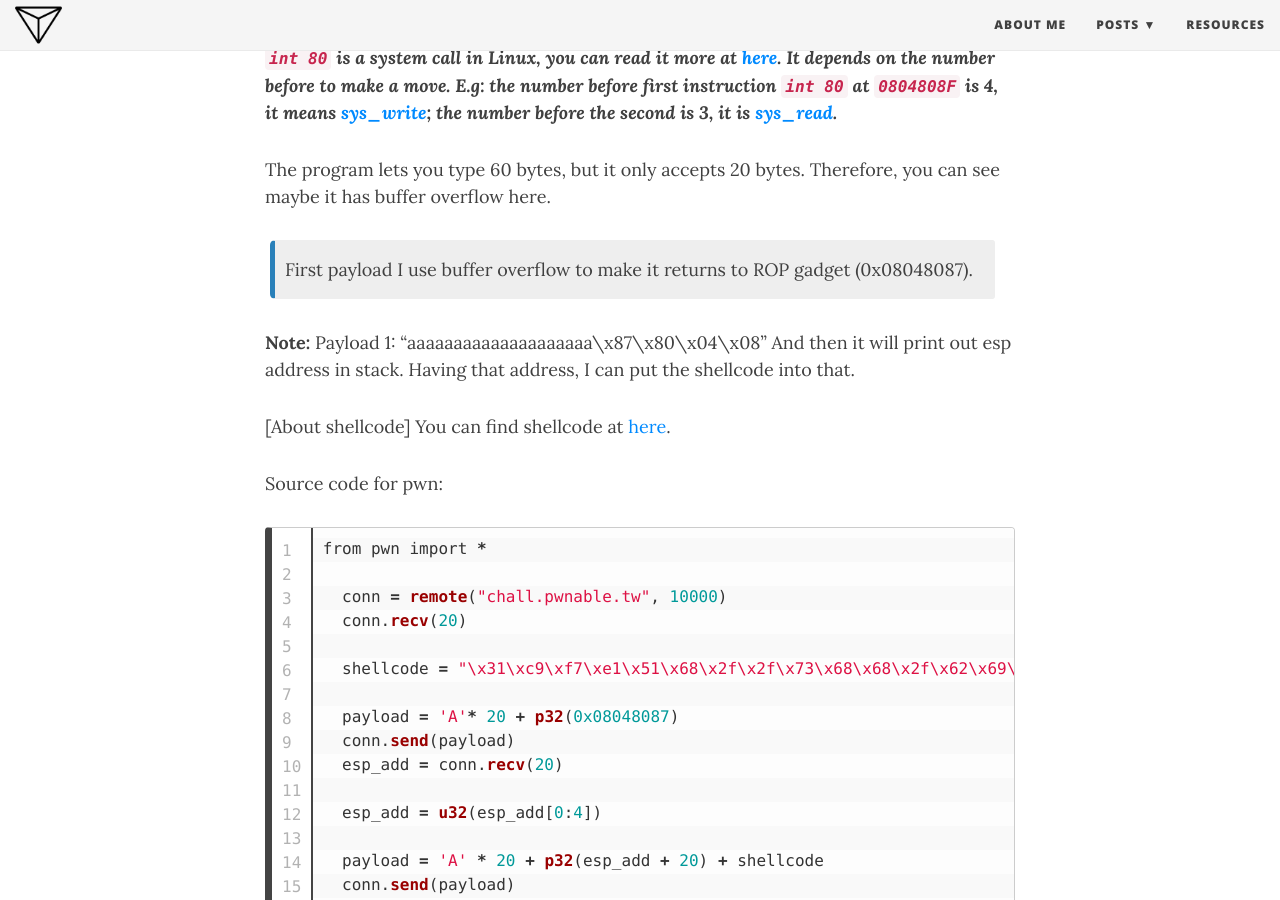
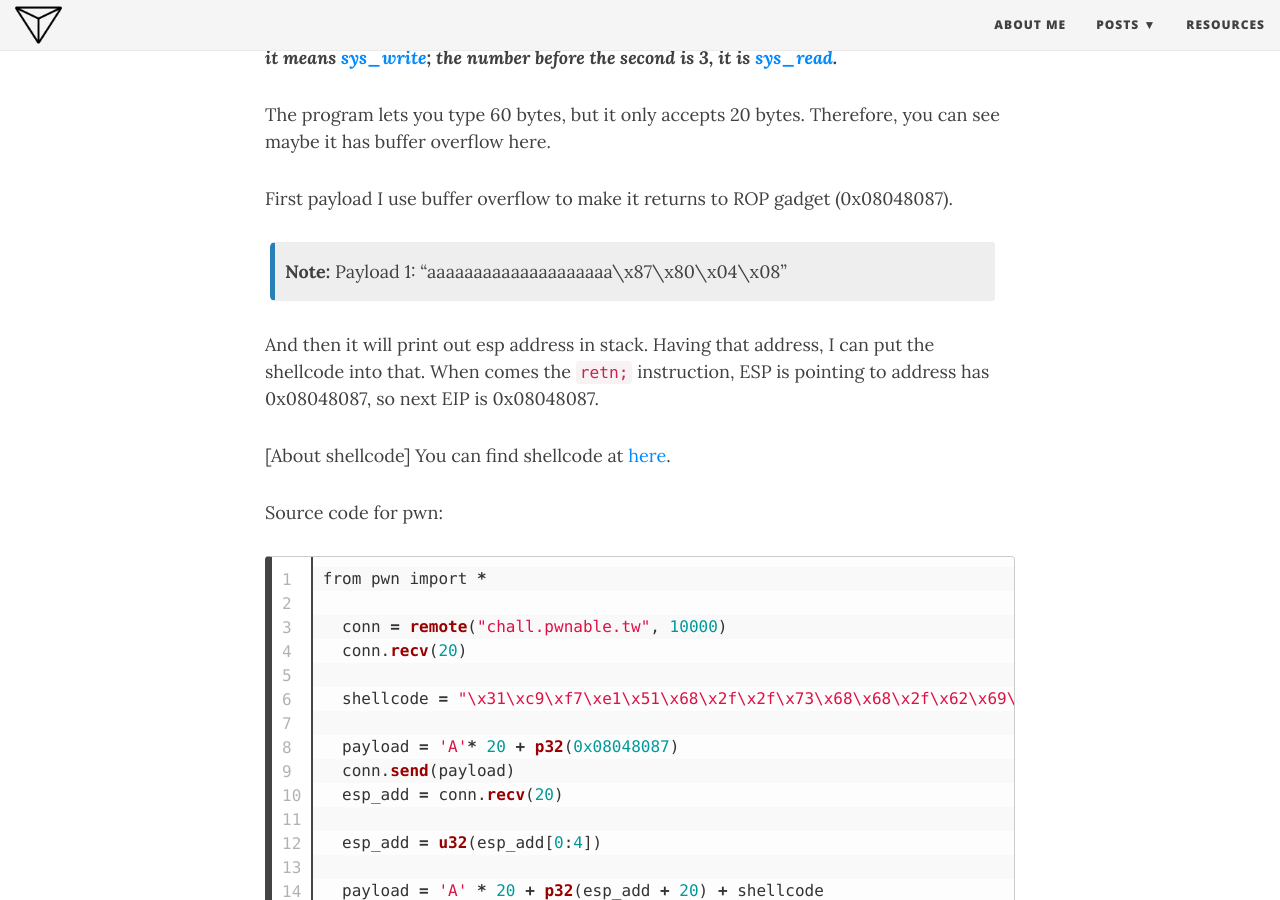
Before and after one commit to Delt-A/delt-a.github.io, a Jekyll site: the page built from _posts/2019-04-08-pwnable-tw-start.md, in a window 1280 px wide and 900 px high, scrolled down 1047 px. Built offline with Jekyll 4.4.1, drawn with Linux system fonts in a browser that asks for light colours; nearby versions of some CDN libraries; some of the changed lines change nothing that is shown; some of the changed text lies outside the part shown.

Commit message:
Update 2019-04-08-pwnable-tw-start.md

```diff
--- a/_posts/2019-04-08-pwnable-tw-start.md
+++ b/_posts/2019-04-08-pwnable-tw-start.md
@@ -1,6 +1,6 @@
 ---
 layout: post
-title: '[Unfinished]Pwnable.tw: Start'
+title: 'Pwnable.tw: Start'
 published: true
 ---
 First, we check file info:
@@ -20,9 +20,13 @@
 The program lets you type 60 bytes, but it only accepts 20 bytes. Therefore, you can see maybe it has buffer overflow here.
 
 First payload I use buffer overflow to make it returns to ROP gadget (0x08048087).
+
 {: .box-note}
 **Note:** Payload 1: "aaaaaaaaaaaaaaaaaaaa\x87\x80\x04\x08"
+
 And then it will print out esp address in stack. Having that address, I can put the shellcode into that.
+When comes the `retn;` instruction, ESP is pointing to address has 0x08048087, so next EIP is 0x08048087.
+
 
 
 \[About shellcode] You can find shellcode at [here](http://shell-storm.org/shellcode/).
```
